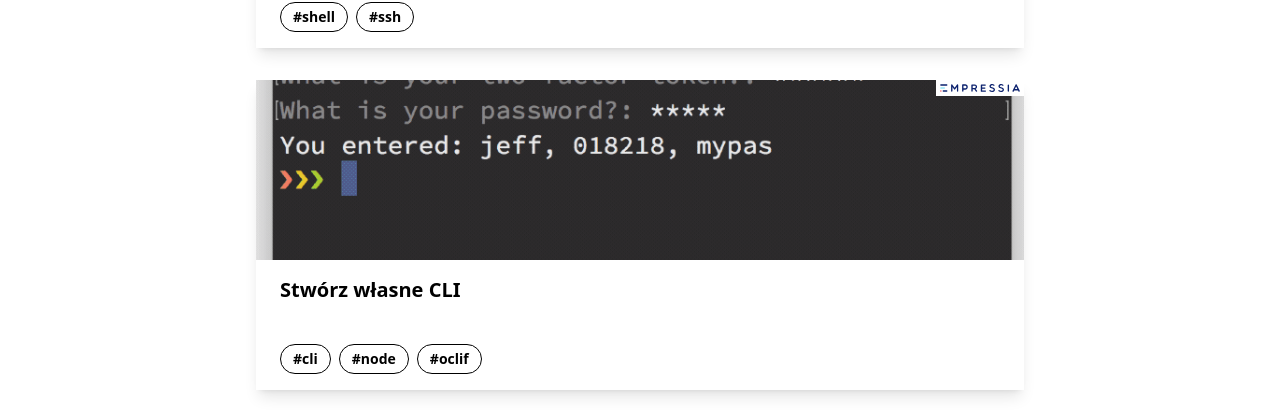
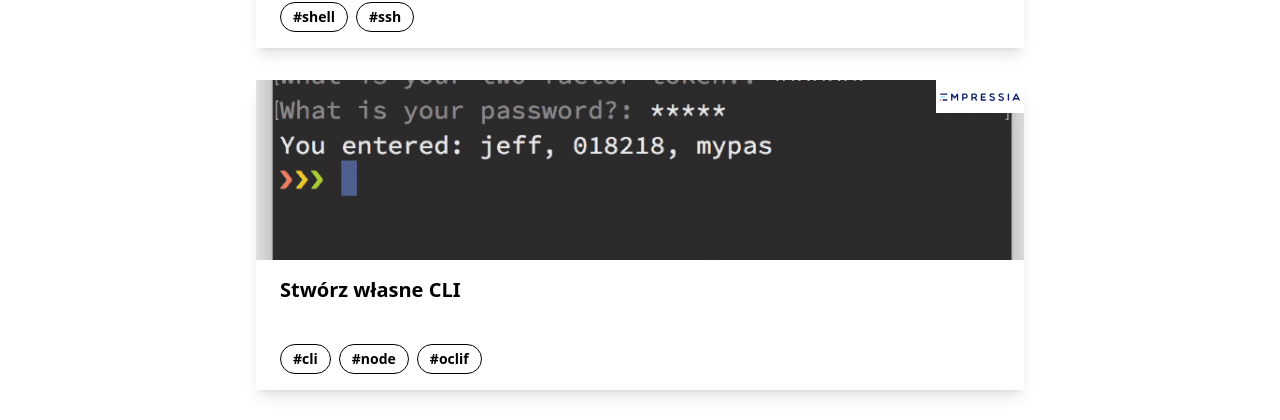
Before and after one commit to sebastiansiejek/sebastiansiejek.dev, a Next.js app: page /blog in a window 1280 px wide. Shown: the part 362-782 px from the top of the page. Built offline with nearby package versions, Linux system fonts and the light colour scheme.

Commit message:
feat: update to next 13

```diff
--- a/src/components/containers/Navbar/Navbar.tsx
+++ b/src/components/containers/Navbar/Navbar.tsx
@@ -26,9 +26,9 @@ const Navbar = () => {
       <Container>
         <div className={'flex items-center justify-between'}>
           <Link href={'/'} passHref>
-            <a>
-              <SiteBranding />
-            </a>
+
+            <SiteBranding />
+
           </Link>
           <div className="ml-10 hidden lg:flex items-center">
             <NavbarMenu data={menu} />
@@ -40,7 +40,7 @@ const Navbar = () => {
         </div>
       </Container>
     </nav>
-  )
+  );
 }
 
 export default Navbar
--- a/src/components/containers/Navbar/NavbarMenu/NavbarMenu.tsx
+++ b/src/components/containers/Navbar/NavbarMenu/NavbarMenu.tsx
@@ -14,9 +14,7 @@ const NavbarMenu = ({ data }: INavbarMenu) => {
           key={path}
         >
           <Link href={path} passHref>
-            <a>
-              <Button title={title} variant={'link'} />
-            </a>
+            <Button title={title} variant={'link'} />
           </Link>
         </li>
       ))}
--- a/src/components/containers/Navbar/NavbarMenuMobile/NavbarMenuMobile.tsx
+++ b/src/components/containers/Navbar/NavbarMenuMobile/NavbarMenuMobile.tsx
@@ -36,8 +36,7 @@ function NavbarMenuMobileItemLink(props: {
         'relative group text-primary font-mono flex font-medium w-full'
       }
     >
-      <Link href={props.href} passHref>
-        <a className={'w-full flex justify-end'}>
+      <Link href={props.href} passHref className={'w-full flex justify-end'}>
         <Button
           title={props.title}
           variant={'link'}
@@ -47,7 +46,6 @@ function NavbarMenuMobileItemLink(props: {
             setLoading(true)
           }}
         />
-        </a>
       </Link>
     </li>
   )
--- a/src/components/containers/Socials/Socials.tsx
+++ b/src/components/containers/Socials/Socials.tsx
@@ -1,4 +1,4 @@
-import Image from 'next/image'
+import Image from 'next/legacy/image'
 
 const data = [
   {
--- a/src/components/views/Cards/BlogCard/BlogCard.tsx
+++ b/src/components/views/Cards/BlogCard/BlogCard.tsx
@@ -1,13 +1,15 @@
 import Link from 'next/link'
-import Image from 'next/image'
+import Image from 'next/legacy/image'
 import BlogCardExternalProvider from './BlogCardExternalProvider'
 
 const BlogCard = ({ slug, thumbnail, tags, title, excerpt, url }: IPost) => {
   const href = url || `/blog/${slug}`
 
   return (
-    <Link href={href} key={slug} passHref>
-      <a
+    <Link
+      href={href}
+      key={slug}
+      passHref
       className={
         'group transition-transform rounded shadow-lg flex-col flex cur cursor-pointer hover:-translate-y-1'
       }
@@ -18,9 +20,8 @@ const BlogCard = ({ slug, thumbnail, tags, title, excerpt, url }: IPost) => {
         <div className="relative h-[180px]">
           <Image
             src={thumbnail}
-              className="w-full"
+            className="w-full object-cover"
             layout={'fill'}
-              objectFit={'cover'}
             alt=""
           />
           {url && <BlogCardExternalProvider providerUrl={url} />}
@@ -48,7 +49,6 @@ const BlogCard = ({ slug, thumbnail, tags, title, excerpt, url }: IPost) => {
           </div>
         )}
       </div>
-      </a>
     </Link>
   )
 }
--- a/src/components/views/Cards/BlogCard/BlogCardExternalProvider/BlogCardExternalProvider.tsx
+++ b/src/components/views/Cards/BlogCard/BlogCardExternalProvider/BlogCardExternalProvider.tsx
@@ -1,5 +1,5 @@
-import Image from 'next/image'
-import { getProviderLogo } from '../../../../../utils/getProviderLogo'
+import Image from 'next/legacy/image'
+import { getProviderLogo } from 'utils/getProviderLogo'
 
 interface IBlogCardExternalProvider {
   providerUrl: string
@@ -14,7 +14,13 @@ const BlogCardExternalProvider = ({
 
   return (
     <div className="bg-n-0 p-1 flex absolute top-0 right-0">
-      <Image src={src} width={80} height={25} objectFit={'contain'} alt={src} />
+      <Image
+        src={src}
+        width={80}
+        height={25}
+        className={'object-contain'}
+        alt={src}
+      />
     </div>
   )
 }
--- a/src/pages/_document.tsx
+++ b/src/pages/_document.tsx
@@ -1,4 +1,4 @@
-import Document, { Html, Head, Main, NextScript } from 'next/document'
+import Document, { Head, Html, Main, NextScript } from 'next/document'
 
 class MyDocument extends Document {
   render() {
@@ -9,7 +9,7 @@ class MyDocument extends Document {
           <link
             rel="preconnect"
             href="https://fonts.gstatic.com"
-            crossOrigin="1"
+            crossOrigin={'anonymous'}
           />
           <link
             href="https://fonts.googleapis.com/css2?family=Inconsolata&display=swap"
--- a/src/store/app.store.ts
+++ b/src/store/app.store.ts
@@ -1,4 +1,4 @@
-import create from 'zustand'
+import { create } from 'zustand'
 import { devtools, persist } from 'zustand/middleware'
 
 interface AppStore {
--- a/tailwind.config.js
+++ b/tailwind.config.js
@@ -18,6 +18,5 @@ module.exports = {
       },
     },
   },
-  plugins: [require('@tailwindcss/line-clamp')],
   darkMode: 'class',
 }
```
Lines whose indentation alone changed are shown as unchanged.
